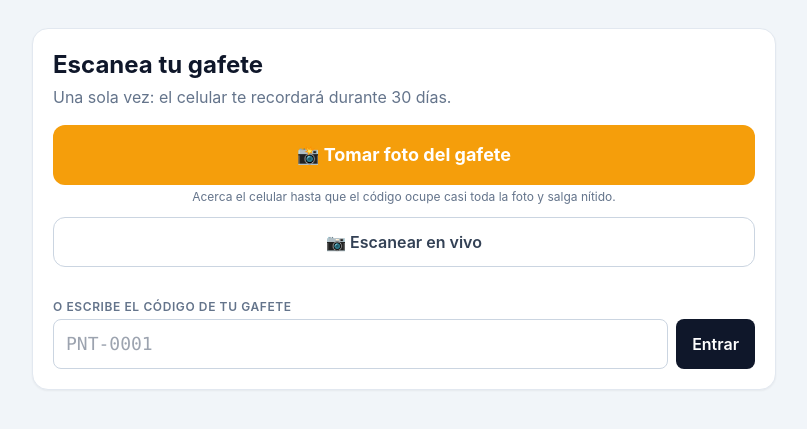
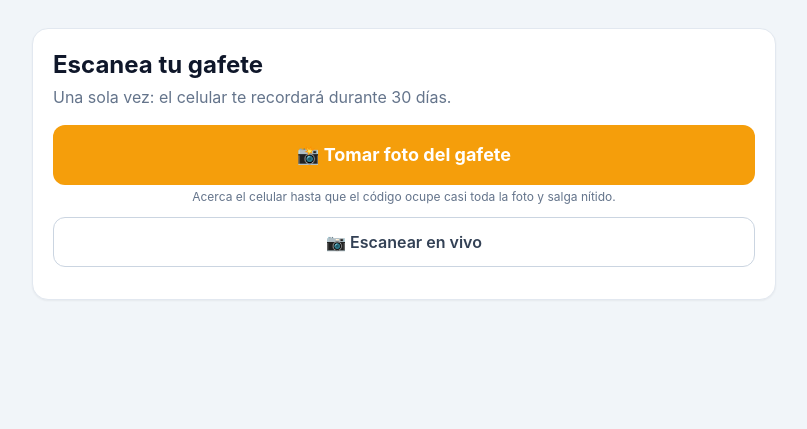
Before and after one commit to AlmacenShadow/shadow-almacen, a Laravel app: template resources/views/consulta/identificar.blade.php in a window 1280 px wide. Shown: the part 44-473 px from the top of the page, without its empty margins (236-1043 px from the left). Run offline with Laravel 12, Linux system fonts and the light colour scheme; the template is opened without the code that fills it, so the values that code supplies are empty; some libraries are stand-ins or nearby versions.

Commit message:
Celular: el gafete solo se puede escanear, no escribir
Co-Authored-By: Claude Opus 5.5 <noreply@anthropic.com>

```diff
--- a/resources/views/consulta/identificar.blade.php
+++ b/resources/views/consulta/identificar.blade.php
@@ -23,14 +23,10 @@
     <button type="button" id="btn-vivo" class="mt-3 w-full border border-slate-300 rounded-xl py-3 font-semibold text-slate-700">📷 Escanear en vivo</button>
     <div id="lector" class="mt-3 rounded-xl overflow-hidden"></div>
 
-    <form method="POST" action="{{ route('consulta.identificar', $token) }}" id="f-codigo" class="mt-5">
+    {{-- Solo por escaneo (foto o en vivo): no se puede escribir el código a mano --}}
+    <form method="POST" action="{{ route('consulta.identificar', $token) }}" id="f-codigo" hidden>
       @csrf
-      <label class="block text-xs uppercase tracking-wider text-slate-500 font-semibold mb-1" for="codigo">o escribe el código de tu gafete</label>
-      <div class="flex gap-2">
-        <input id="codigo" name="codigo" autocomplete="off" autocapitalize="characters" placeholder="PNT-0001"
-               class="flex-1 min-w-0 px-3 py-2.5 border border-slate-300 rounded-lg font-mono uppercase text-lg">
-        <button class="bg-slate-900 text-white px-4 rounded-lg font-semibold">Entrar</button>
-      </div>
+      <input type="hidden" id="codigo" name="codigo">
     </form>
   </div>
 
@@ -48,7 +44,7 @@
         const texto = await LectorCodigos.desdeFoto(f, FORMATOS).catch(() => null);
         e.target.value = '';
         if (texto) { aviso('Gafete leído: ' + texto); enviar(texto); }
-        else aviso('No pude leer el código en la foto. Prueba más cerca, con buena luz y sin reflejos, o escribe el código.');
+        else aviso('No pude leer el código en la foto. Prueba más cerca, con buena luz y sin reflejos.');
       });
 
       document.getElementById('btn-vivo').addEventListener('click', async () => {
```
